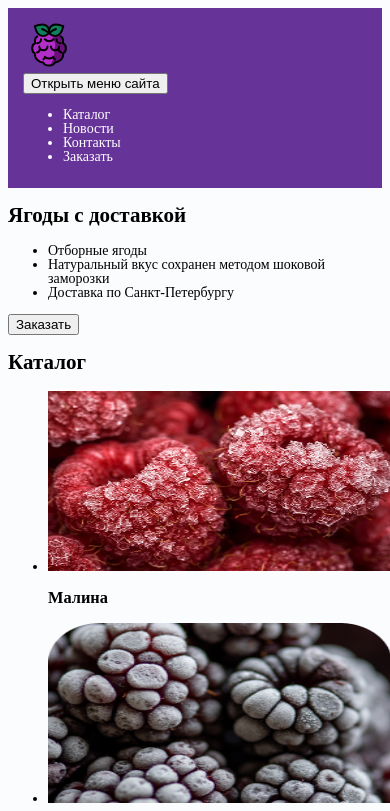
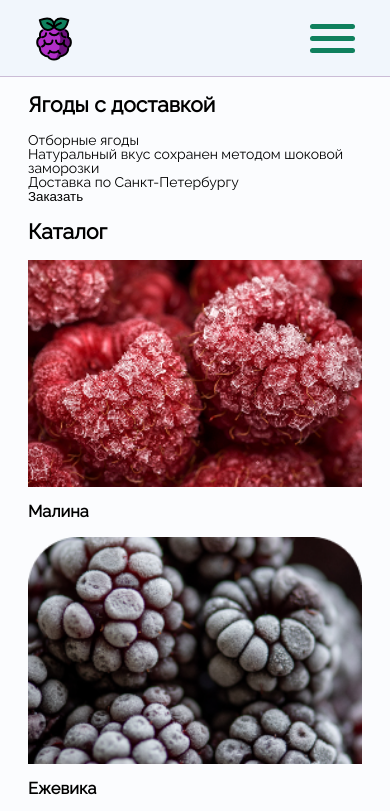
Before and after one commit to steve140298/berry-project, a website: page source/index.html in a window 390 px wide. Shown: the top 811 px of the page. Drawn offline with nearby package versions, Linux system fonts and the light colour scheme; files that its build step writes are made by us from their sources.

Commit message:
Сделана шапка

```diff
--- a/source/index.html
+++ b/source/index.html
@@ -10,7 +10,7 @@
   </head>
   <body class="page__body">
     <header class="header">
-      <div class="container">
+      <div class="header__inner container">
         <a class="header__logo logo">
           <picture>
             <source
@@ -22,10 +22,7 @@
             <img class="logo__image" src="./images/logo-small.svg" alt="Изображение ягоды еживики" width="52" height="52">
           </picture>
         </a>
-        <nav class="header__navigation header__navigation--closed">
-          <button class="header__burger-menu" type="button">
-            <span class="visually-hidden">Открыть меню сайта</span>
-          </button>
+        <nav class="header__navigation">
           <ul class="header__navigation-list">
             <li class="header__navigation-item">
               <a href="#" class="header-_navigation-link">Каталог</a>
@@ -41,19 +38,27 @@
             </li>
           </ul>
         </nav>
+        <button
+          class="header__burger-button"
+          type="button">
+
+            <span class="visually-hidden">Открыть меню сайта</span>
+        </button>
       </div>
     </header>
     <main>
-      <section class="hero section container">
-        <h1 class="hero__title">
-          Ягоды с доставкой
-        </h1>
+      <section class="hero section">
+        <div class="hero__inner container">
+          <h1 class="hero__title">
+            Ягоды с доставкой
+          </h1>
         <ul class="hero__list">
           <li class="hero__item">Отборные ягоды</li>
           <li class="hero__item">Натуральный вкус сохранен методом шоковой заморозки</li>
           <li class="hero__item">Доставка по Санкт-Петербургу</li>
         </ul>
         <button class="hero__button button">Заказать</button>
+        </div>
       </section>
       <section class="catalog section container">
         <h2 class="catalog__title">Каталог</h2>
@@ -188,5 +193,6 @@
 
       </section>
     </main>
+    <script src="./scripts/index.js"></script>
   </body>
 </html>
--- a/source/scripts/index.js
+++ b/source/scripts/index.js
@@ -1 +1,6 @@
 /* в этот файл добавляет скрипты*/
+let burgerButton = document.querySelector('.header__burger-button');
+let headerMenu = document.querySelector('.header__navigation')
+burgerButton.onclick = function() {
+  headerMenu.classList.toggle('header__navigation--open');
+}
--- a/source/styles/blocks/header.scss
+++ b/source/styles/blocks/header.scss
@@ -1,5 +1,83 @@
 .header {
-  background-color: #663399;
-  color: #ffffff;
-  padding: 10px 15px;
+  background-color: var(--sky-color);
+  color: var(--dark-color);
+  padding-block: 8px;
+  border-bottom: 1px solid rgba(88, 13, 101, 0.25);
+
+  &__inner {
+    position: relative;
+    display: flex;
+    justify-content: space-between;
+    align-items: center;
+    z-index: 2;
+
+  }
+
+  &__navigation {
+    position: absolute;
+    pointer-events: none;
+    inset: 0;
+    top: 70px;
+    height: 50vh;
+    padding: 32px 40px;
+    z-index: 1;
+    background-color: var(--sky-color);
+    opacity: 0;
+
+    font-size: 20px;
+    padding: 32px 40px;
+    transition: opacity 0.3s ease;
+
+    @include tablet {
+      position: static;
+      transform: none;
+      height: auto;
+      padding: 0;
+      display: block;
+      pointer-events: auto;
+    }
+
+    &--open {
+      display: block;
+      opacity: 1;
+      pointer-events: auto;
+    }
+
+    &-list {
+      display: flex;
+      flex-direction: column;
+      row-gap: 32px;
+
+      @include tablet {
+        flex-direction: row;
+        column-gap: 16px;
+    }
+    }
+
+  }
+  &__burger-button {
+    @include flex-center;
+
+    position: relative;
+    width: 60px;
+    height: 60px;
+    cursor: pointer;
+    &::after {
+      content: "";
+      width: 45px;
+      height: 5px;
+      border-radius: 5px;
+      background-color: var(--accent-light-color);
+      box-shadow: 0 -12px var(--accent-light-color), 0 12px var(--accent-light-color);
+    }
+    &:hover::after {
+        transition-duration: var(--transition-duration);
+        background-color: var(--accent-light-hover-color);
+        box-shadow: 0 -12px var(--accent-light-hover-color), 0 12px var(--accent-light-hover-color);
+    }
+
+    @include tablet {
+      display: none;
+    }
+  }
 }
--- a/source/styles/common/global.scss
+++ b/source/styles/common/global.scss
@@ -1,7 +1,9 @@
 /* здесь используйте глобальные селекторы img, body, html и так далее */
 body {
     box-sizing: border-box;
-    font-family: --main-font;
+    margin: 0;
+    padding: 0;
+    font-family: var(--main-font);
     font-size: 14px;
     background-color: var(--light-color);
     color: var(--dark-color);
@@ -20,3 +22,23 @@ a {
     text-decoration: none;
     color: inherit;
 }
+
+button {
+  padding: 0;
+  margin: 0;
+  border: none;
+  background-color: transparent;
+}
+
+img {
+  max-width: 100%;
+  height: auto;
+  display: block;
+}
+
+ul,
+ol {
+  list-style: none;
+  padding: 0;
+  margin: 0;
+}
--- a/source/styles/common/mixins.scss
+++ b/source/styles/common/mixins.scss
@@ -4,6 +4,12 @@ $mobile: 320px;
 
 @mixin fluid-text($max: 48, $min: 16) {
   font-size: clamp(#{$min}px, #{$max / 1440 * 100}vw, #{$max}px);
+}
+
+@mixin flex-center {
+  display: flex;
+  justify-content: center;
+  align-items: center;
 }
 
 @mixin tablet {
--- a/source/styles/common/utils_.scss
+++ b/source/styles/common/utils.scss
@@ -16,3 +16,9 @@
   clip: rect(0 0 0 0) !important;
   overflow: hidden !important;
 }
+
+.visible-mobile {
+  @include tablet {
+    display: none !important;
+  }
+}
--- a/source/styles/common/variables.scss
+++ b/source/styles/common/variables.scss
@@ -10,6 +10,7 @@
 
     --accent-dark-color: #6a107a;
     --accent-light-color: #0f805d;
+    --accent-light-hover-color: #7bdb0a;
 
     --transition-duration: 0.2s;
 
--- a/source/styles/styles.scss
+++ b/source/styles/styles.scss
@@ -1,7 +1,10 @@
 /* GLOBAL */
+@import "./common/fonts.scss";
+@import "./common/mixins.scss";
 @import "./common/variables.scss";
+@import "./common/utils.scss";
 @import "./common/global.scss";
-@import "./common/fonts.scss";
+
 
 /* BLOCKS */
 @import "./blocks/header.scss";
```
